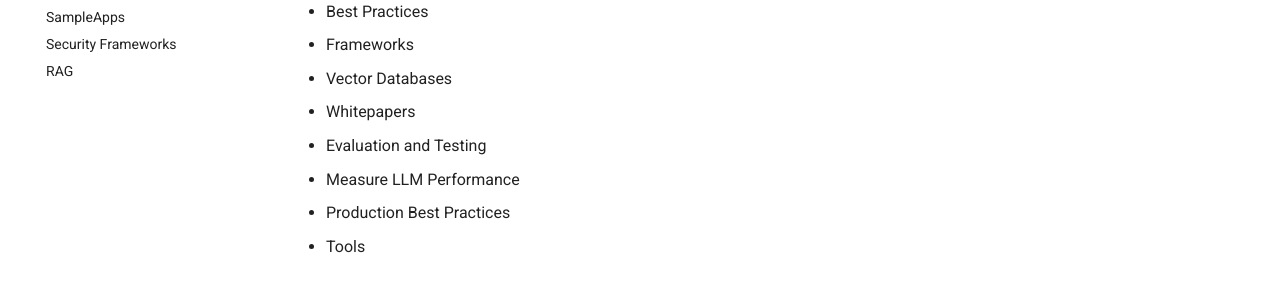
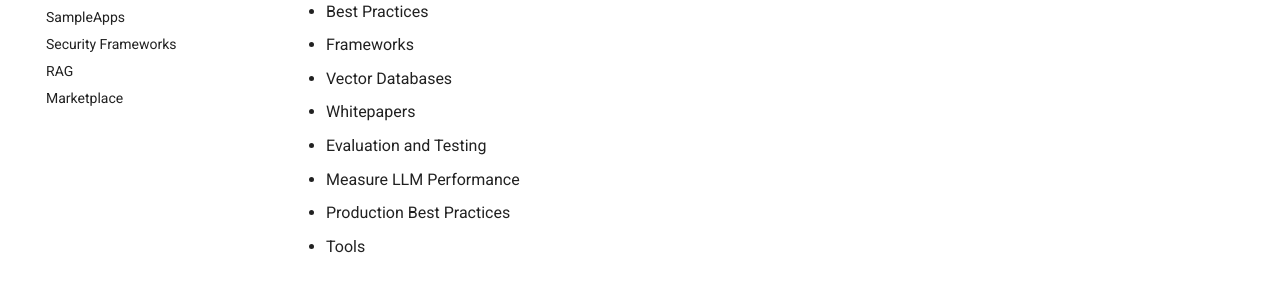
Before and after one commit to ankurkumarz/agentic-ai-knowledge-base, an MkDocs documentation site: the page built from docs/index.md, in a window 1280 px wide. Shown: the part 444-726 px from the top of the page. Built offline with MkDocs 1.6.1 and Material for MkDocs 9.7.7, drawn with Linux system fonts in a browser that asks for light colours.

Commit message:
Update mkdocs.yml

```diff
--- a/mkdocs.yml
+++ b/mkdocs.yml
@@ -27,6 +27,7 @@ nav:
   - SampleApps: 'SampleApps/Readme.md'
   - Security Frameworks: 'SecurityFrameworks/Readme.md'
   - RAG: 'RAG/Readme.md'
+  - Marketplace: 'Marketplace/Readme.md'
 plugins:
   - search
   - mermaid2
```
